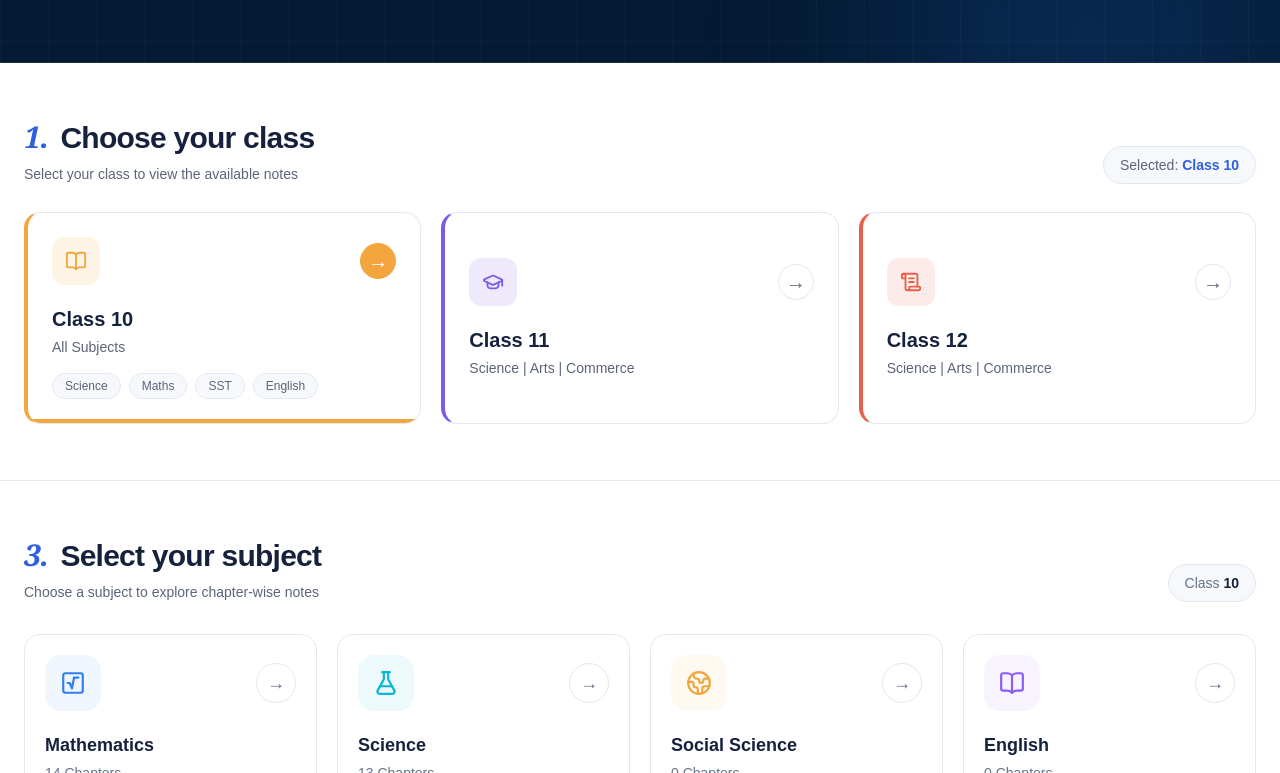
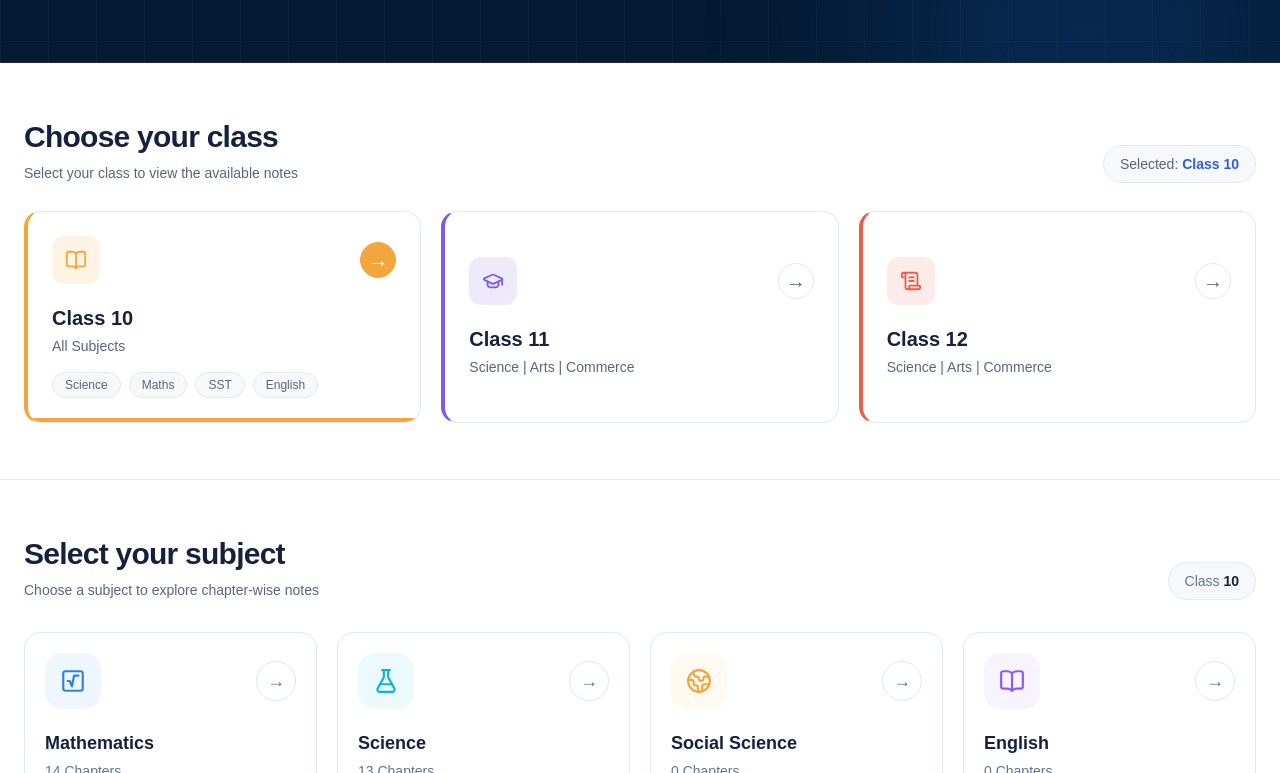
Before and after one commit to avnisonava147/Univ-Geeks, a Next.js app in the folder frontend/: page /notes in a window 1280 px wide. Shown: the part 760-1533 px from the top of the page. Built offline with nearby package versions, Linux system fonts and the light colour scheme.

Commit message:
remove numbers

```diff
--- a/frontend/app/notes/components/ChapterSelector.tsx
+++ b/frontend/app/notes/components/ChapterSelector.tsx
@@ -27,9 +27,7 @@ export default function ChapterSelector({
 
           <div>
             <h2 className="flex items-baseline gap-3 text-3xl font-semibold tracking-tight text-[#16213E]">
-              <span className="font-serif italic text-[#2F5FDE]">
-                4.
-              </span>
+
 
               Select your chapter
             </h2>
--- a/frontend/app/notes/components/ClassSelector.tsx
+++ b/frontend/app/notes/components/ClassSelector.tsx
@@ -33,9 +33,6 @@ export default function ClassSelector({
         <div className="mb-7 flex flex-col gap-2 sm:flex-row sm:items-end sm:justify-between">
           <div>
             <h2 className="flex items-baseline gap-3 text-3xl font-semibold tracking-tight text-[#16213E]">
-              <span className="font-serif italic text-[#2F5FDE]">
-                1.
-              </span>
 
               Choose your class
             </h2>
--- a/frontend/app/notes/components/StreamSelector.tsx
+++ b/frontend/app/notes/components/StreamSelector.tsx
@@ -35,9 +35,7 @@ export default function StreamSelector({
         <div className="mb-8 flex flex-col gap-3 sm:flex-row sm:items-end sm:justify-between">
           <div>
             <h2 className="flex items-baseline gap-3 text-3xl font-semibold tracking-tight text-[#16213E]">
-              <span className="font-serif italic text-[#2F5FDE]">
-                2.
-              </span>
+
 
               Select your stream
             </h2>
--- a/frontend/app/notes/components/SubjectSelector.tsx
+++ b/frontend/app/notes/components/SubjectSelector.tsx
@@ -134,9 +134,7 @@ export default function SubjectSelector({
 
           <div>
             <h2 className="flex items-baseline gap-3 text-3xl font-semibold tracking-tight text-[#16213E]">
-              <span className="font-serif italic text-[#2F5FDE]">
-                3.
-              </span>
+
 
               Select your subject
             </h2>
```
